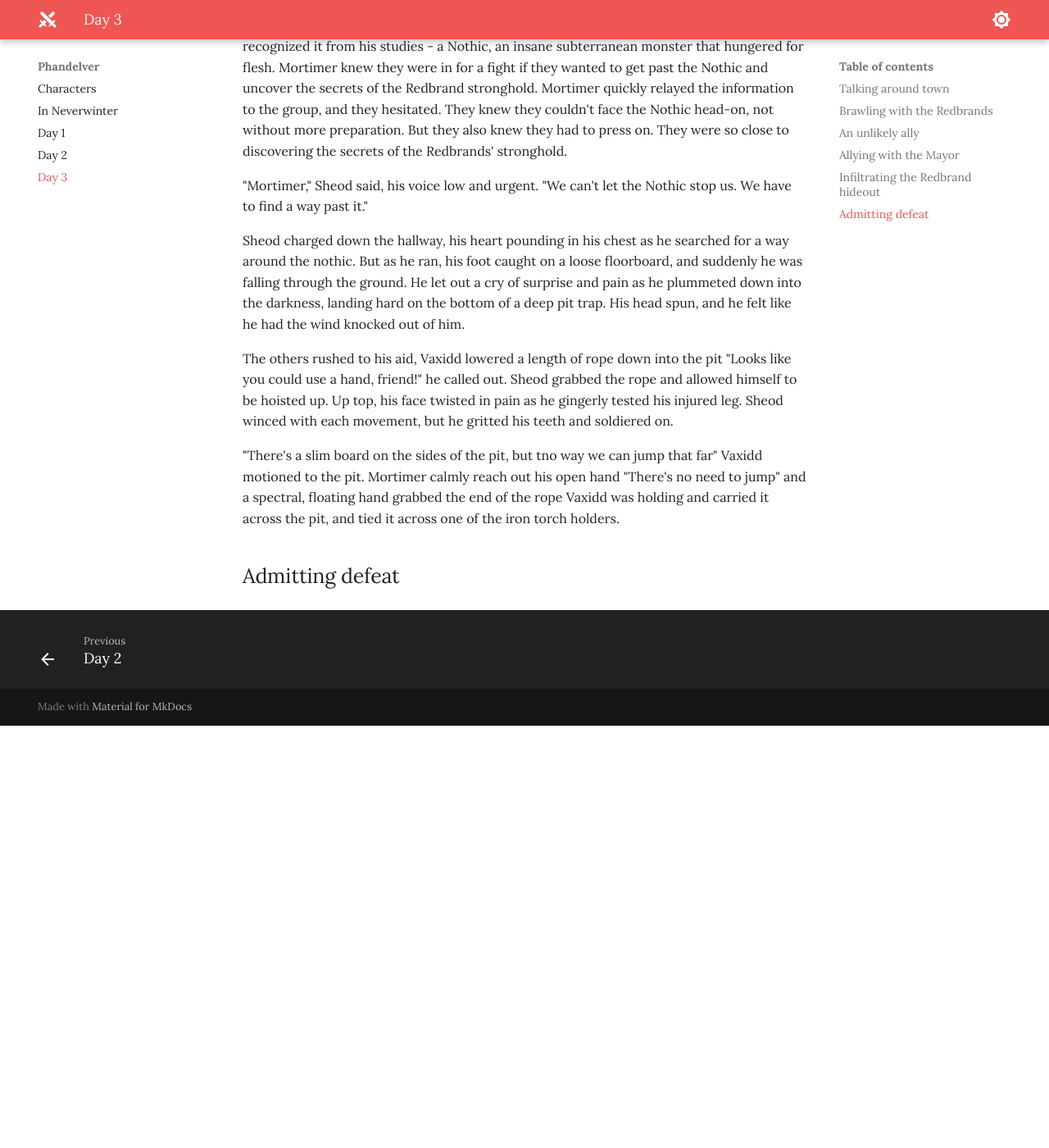
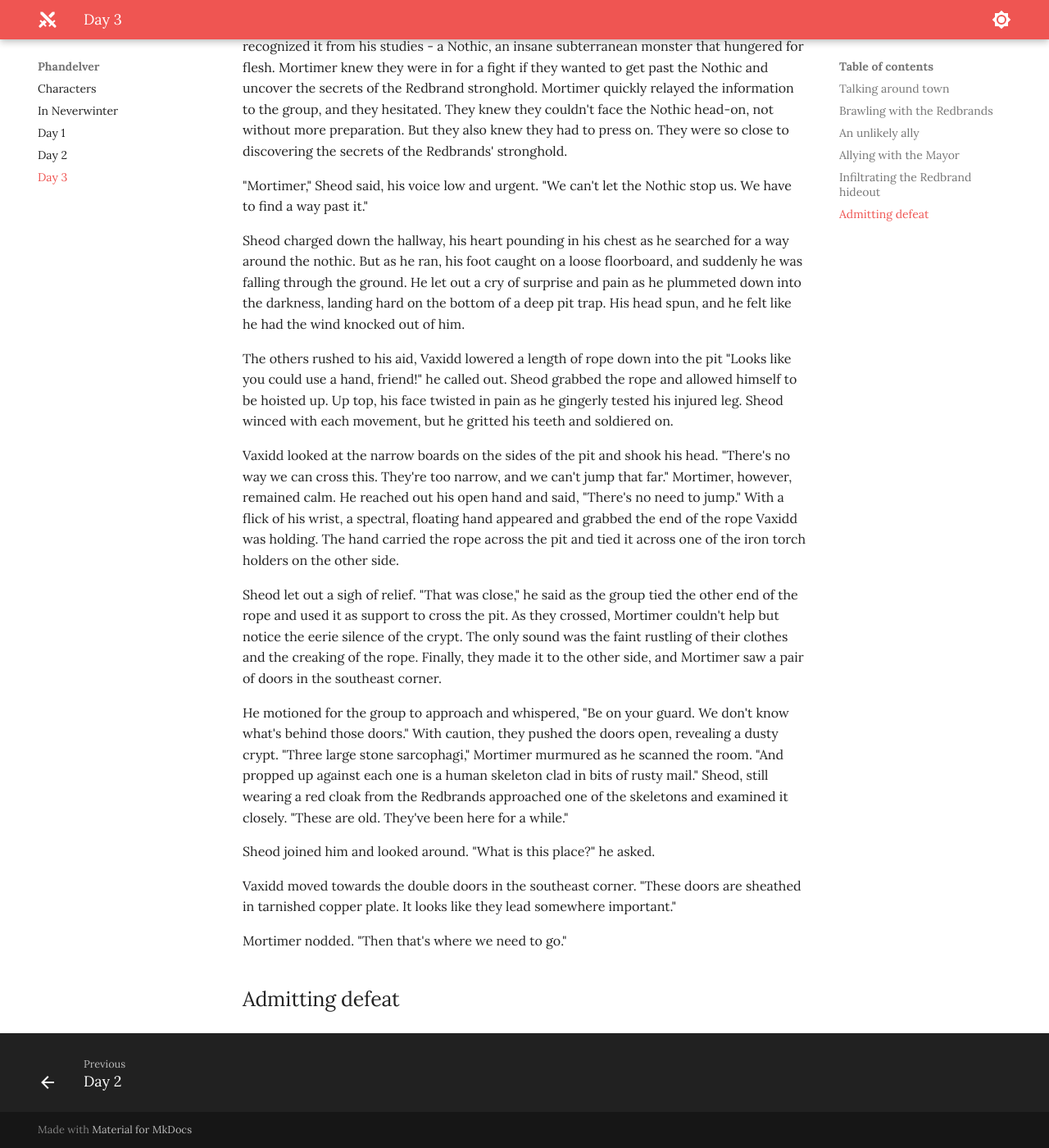
Before and after one commit to jonasmcferreira/adventures, an MkDocs documentation site: the page built from docs/phandelver/03.md, in a window 1280 px wide and 1400 px high, scrolled down 8025 px. Shown: the whole window at 82% size. Built offline with MkDocs 1.6.1 and Material for MkDocs 9.7.7, drawn with Linux system fonts in a browser that asks for light colours; before the commit the page ends 8910 px from its top, so only the background shows below that.

Commit message:
modified docs/phandelver/03.md

```diff
--- a/docs/phandelver/03.md
+++ b/docs/phandelver/03.md
@@ -140,6 +140,25 @@ Sheod charged down the hallway, his heart pounding in his chest as he searched f
 The others rushed to his aid, Vaxidd lowered a length of rope down into the pit "Looks like you could use a hand, friend!" he called out.
 Sheod grabbed the rope and allowed himself to be hoisted up. Up top, his face twisted in pain as he gingerly tested his injured leg. Sheod winced with each movement, but he gritted his teeth and soldiered on.
 
-"There's a slim board on the sides of the pit, but tno way we can jump that far" Vaxidd motioned to the pit. Mortimer calmly reach out his open hand "There's no need to jump" and a spectral, floating hand grabbed the end of the rope Vaxidd was holding and carried it across the pit, and tied it across one of the iron torch holders.
+Vaxidd looked at the narrow boards on the sides of the pit and shook his head. "There's no way we can cross this. They're too narrow, and we can't jump that far." Mortimer, however, remained calm. He reached out his open hand and said, "There's no need to jump." With a flick of his wrist, a spectral, floating hand appeared and grabbed the end of the rope Vaxidd was holding. The hand carried the rope across the pit and tied it across one of the iron torch holders on the other side.
+
+Sheod let out a sigh of relief. "That was close," he said as the group tied the other end of the rope and used it as support to cross the pit. As they crossed, Mortimer couldn't help but notice the eerie silence of the crypt. The only sound was the faint rustling of their clothes and the creaking of the rope. Finally, they made it to the other side, and Mortimer saw a pair of doors in the southeast corner.
+
+He motioned for the group to approach and whispered, "Be on your guard. We don't know what's behind those doors." With caution, they pushed the doors open, revealing a dusty crypt. "Three large stone sarcophagi," Mortimer murmured as he scanned the room. "And propped up against each one is a human skeleton clad in bits of rusty mail." Sheod, still wearing a red cloak from the Redbrands approached one of the skeletons and examined it closely. "These are old. They've been here for a while."
+
+Sheod joined him and looked around. "What is this place?" he asked.
+
+
+
+
+Vaxidd moved towards the double doors in the southeast corner. "These doors are sheathed in tarnished copper plate. It looks like they lead somewhere
+important."
+
+Mortimer nodded. "Then that's where we need to go."
+
+
+
+
+
 
 ## Admitting defeat
```
